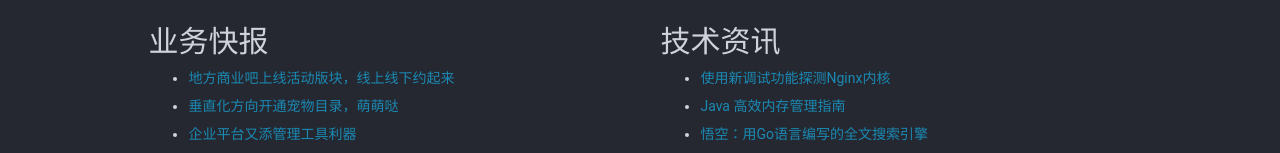
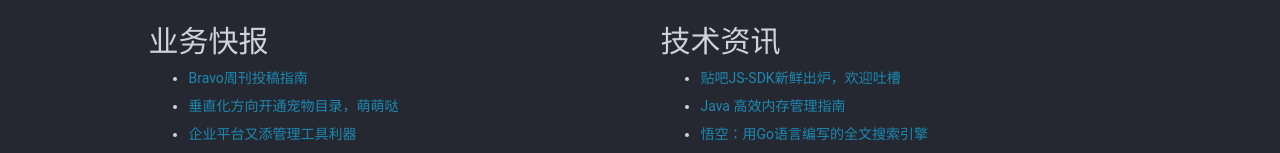
Before and after one commit to tbbravo/weekly, a plain HTML site: page index.html in a window 1280 px wide. Shown: the part 148-301 px from the top of the page. Drawn offline with Linux system fonts and the light colour scheme.

Commit message:
change link

```diff
--- a/index.html
+++ b/index.html
@@ -22,7 +22,7 @@
         <section class="section-wrap">
             <h2 class="section-title"><span>业务快报</span></h2>
             <ul class="article-list">
-                <li class="article-item"><a href="#">地方商业吧上线活动版块，线上线下约起来</a></li>
+                <li class="article-item"><a href="/2015/09/18/bravo-guide/">Bravo周刊投稿指南</a></li>
                 <li class="article-item"><a href="#">垂直化方向开通宠物目录，萌萌哒</a></li>
                 <li class="article-item"><a href="#">企业平台又添管理工具利器</a></li>
                 <li class="article-item"><a href="#">触点系统全面升级，拥抱用户</a></li>
@@ -32,7 +32,7 @@
         <section class="section-wrap">
             <h2 class="section-title"><span>技术资讯</span></h2>
             <ul class="article-list">
-                <li class="article-item"><a href="#">使用新调试功能探测Nginx内核</a></li>
+                <li class="article-item"><a href="http://regrex.github.io/2015/09/17/tb-js-sdk/">贴吧JS-SDK新鲜出炉，欢迎吐槽</a></li>
                 <li class="article-item"><a href="#">Java 高效内存管理指南</a></li>
                 <li class="article-item"><a href="#">悟空：用Go语言编写的全文搜索引擎</a></li>
                 <li class="article-item"><a href="#">苹果团队App开发流程|Fake it till you make it</a></li>
```
